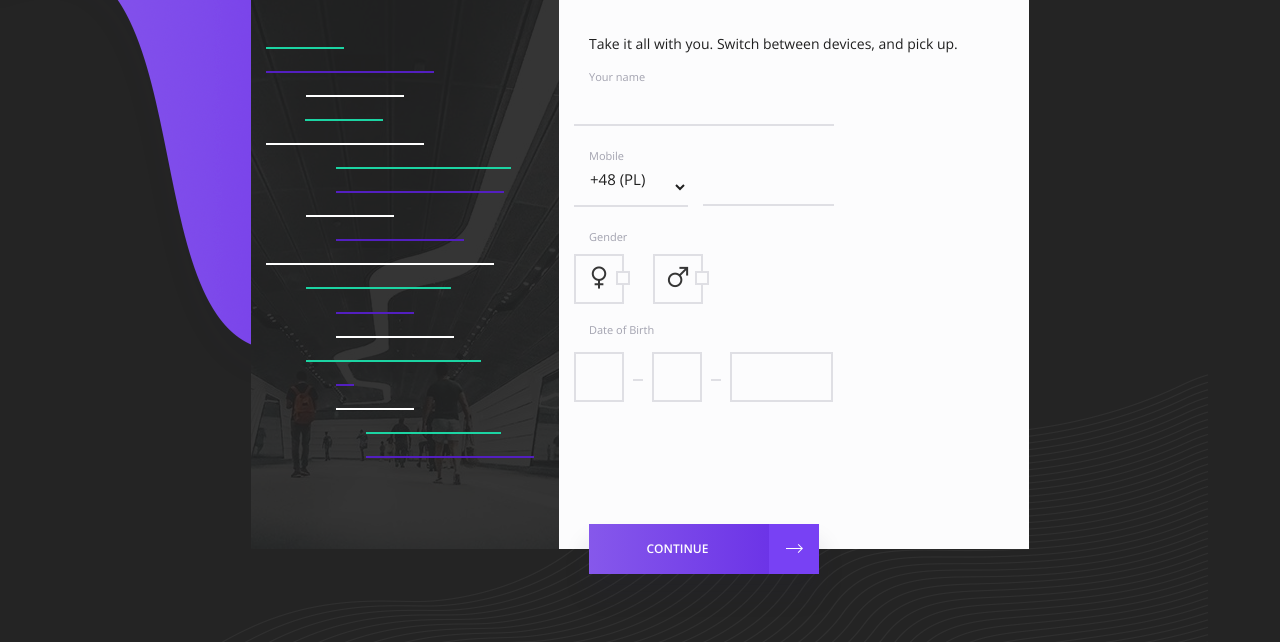
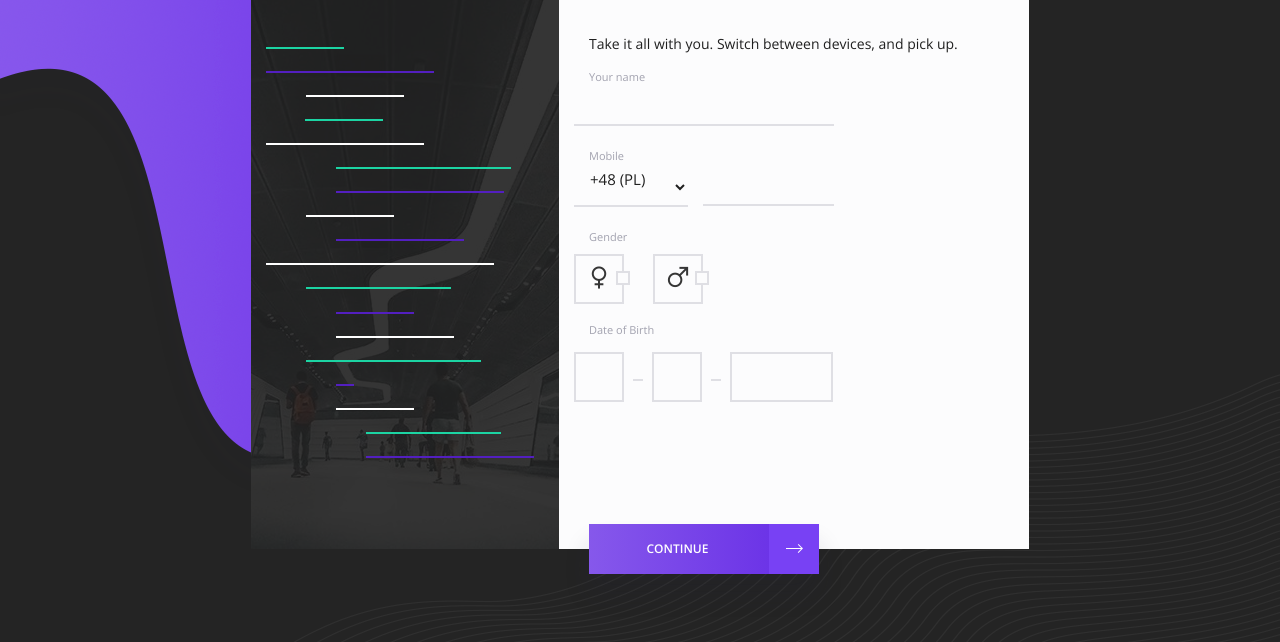
Before and after one commit to majkamajka/10clouds_form, a website: page index.html in a window 1280 px wide. Shown: the part 158-800 px from the top of the page. Drawn offline with nearby package versions, Linux system fonts and the light colour scheme.

Commit message:
desktop bg fixed

```diff
--- a/sass/style.scss
+++ b/sass/style.scss
@@ -64,8 +64,6 @@ p, h2, input, select, span {
   }
 }
 
-
-
 #background {
   position: absolute;
   top: 0;
@@ -84,6 +82,7 @@ p, h2, input, select, span {
     top: -108px;
   }
   #lines-top {
+    display: none;
     position: absolute;
     z-index: -1;
     left: 217px;
@@ -287,10 +286,8 @@ input[type="radio"]:checked + label span {
     .row .right {
       width: 470px; // dodać +10px !!!!!!!!!!!!!!!!!!!!!!!!!
     }
-
     #form {
       height: 552px;
-
     }
     #left-box {
       height: 552px;
@@ -305,11 +302,19 @@ input[type="radio"]:checked + label span {
           margin-top: 50px;
           margin-left: 15px;
         }
-
       }
     }
   }
- #background #lines-bottom {
-   left: 0;
+  #background {
+    #gradient {
+      top: 0;
+    }
+    #lines-top {
+      display: inline-block;
+    }
+    #lines-bottom {
+     left: auto;
+     right: 0;
     }
   }
+}
```
Also changed, not shown: css/style.css. Lines whose indentation alone changed are shown as unchanged.
